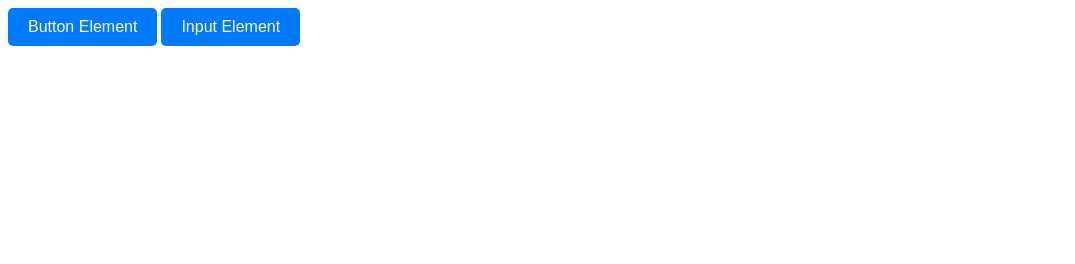
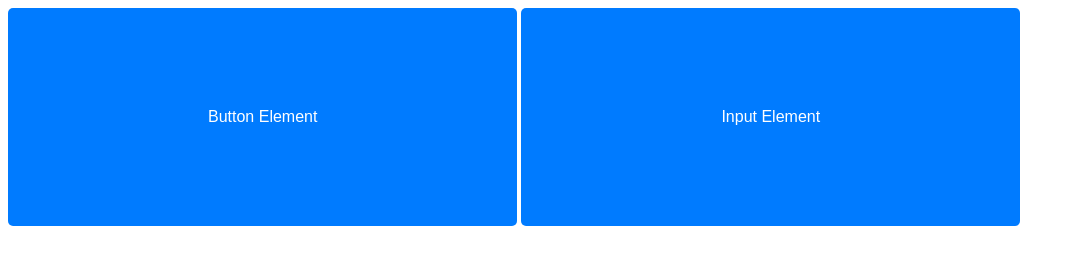
Before and after one commit to KalHal123/KalHal123.github.io, a plain HTML site: page index3.html in a window 1280 px wide. Shown: the whole page, without its empty margins (0-1075 px from the left). Drawn offline with Linux system fonts and the light colour scheme.

Commit message:
Update index3.html

```diff
--- a/index3.html
+++ b/index3.html
@@ -7,7 +7,7 @@
     <style>
         /* Basic Button Styles */
         .button {
-            padding: 10px 20px;
+            padding: 100px 200px;
             border: none;
             border-radius: 5px;
             background-color: #007bff;
```
